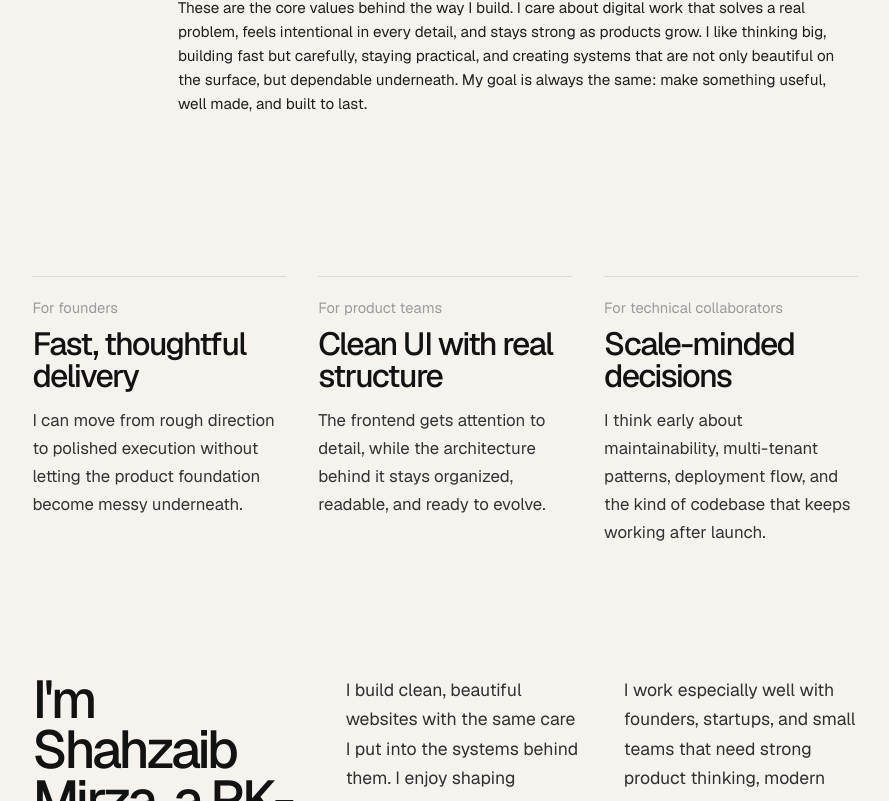
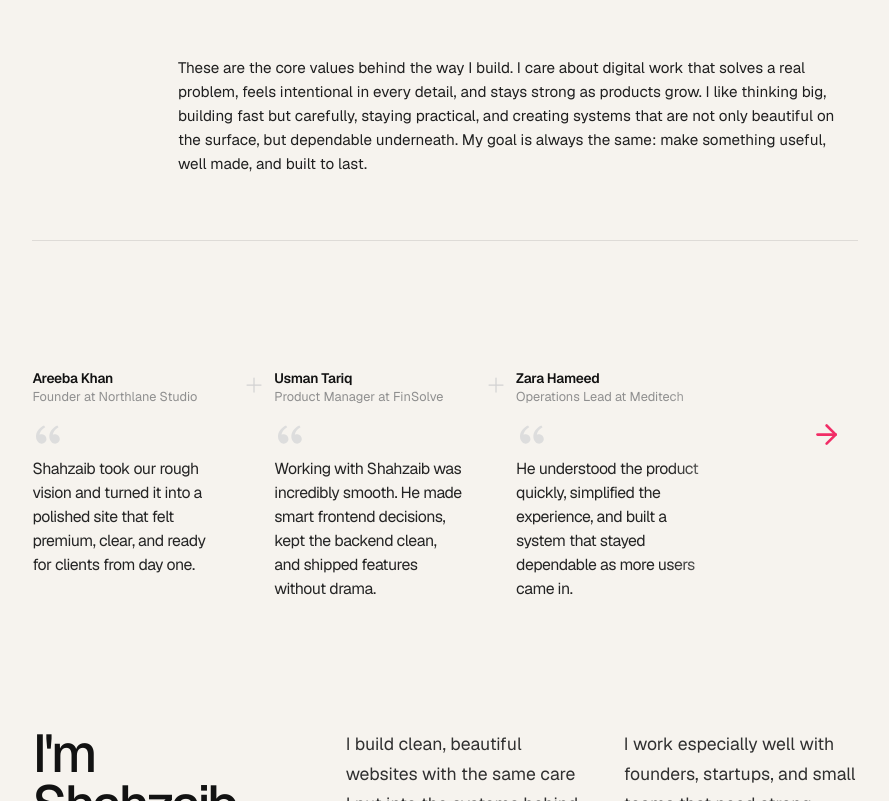
Before and after one commit to szaib-dev/personal-portfolio, a Next.js app: page / in a window 1280 px wide. Shown: the part 2122-2923 px from the top of the page, without its empty margins (358-1247 px from the left). Built offline with nearby package versions, Linux system fonts and the light colour scheme.

Commit message:
Redesign testimonial carousel section

```diff
--- a/src/app/page.js
+++ b/src/app/page.js
@@ -3,6 +3,8 @@
 import Image from "next/image";
 import { useEffect, useRef, useState } from "react";
 import { gsap } from "gsap";
+import { FiArrowRight, FiPlus } from "react-icons/fi";
+import { RiDoubleQuotesL } from "react-icons/ri";
 import styles from "./page.module.css";
 
 const audienceProfiles = [
@@ -101,30 +103,58 @@ const values = ["Useful", "Considered", "Beautiful", "Well made"];
 
 const referenceCards = [
   {
-    label: "For founders",
-    title: "Fast, thoughtful delivery",
+    name: "Areeba Khan",
+    role: "Founder at Northlane Studio",
     body:
-      "I can move from rough direction to polished execution without letting the product foundation become messy underneath.",
+      "Shahzaib took our rough vision and turned it into a polished site that felt premium, clear, and ready for clients from day one.",
   },
   {
-    label: "For product teams",
-    title: "Clean UI with real structure",
+    name: "Usman Tariq",
+    role: "Product Manager at FinSolve",
     body:
-      "The frontend gets attention to detail, while the architecture behind it stays organized, readable, and ready to evolve.",
+      "Working with Shahzaib was incredibly smooth. He made smart frontend decisions, kept the backend clean, and shipped features without drama.",
   },
   {
-    label: "For technical collaborators",
-    title: "Scale-minded decisions",
+    name: "Zara Hameed",
+    role: "Operations Lead at Meditech",
     body:
-      "I think early about maintainability, multi-tenant patterns, deployment flow, and the kind of codebase that keeps working after launch.",
+      "He understood the product quickly, simplified the experience, and built a system that stayed dependable as more users came in.",
+  },
+  {
+    name: "Bilal Saeed",
+    role: "Co-founder at LaunchGrid",
+    body:
+      "Shahzaib blends design sensitivity with engineering discipline. The product looked better, loaded faster, and became easier for our team to maintain.",
+  },
+  {
+    name: "Mariam Ali",
+    role: "Marketing Lead at Novacrest",
+    body:
+      "He did not just make the site look good. He gave us a smoother structure, stronger responsiveness, and a web presence that finally matched our brand.",
+  },
+  {
+    name: "Hassan Raza",
+    role: "CTO at Taskmint",
+    body:
+      "He was comfortable across the stack, thoughtful about architecture, and reliable about turning ambiguous requirements into shippable product work.",
   },
 ];
 
 const aboutTools = ["Next.js", "Node.js", "TypeScript"];
+const TESTIMONIALS_PER_PAGE = 3;
+const referencePages = Array.from(
+  { length: Math.ceil(referenceCards.length / TESTIMONIALS_PER_PAGE) },
+  (_, index) =>
+    referenceCards.slice(
+      index * TESTIMONIALS_PER_PAGE,
+      index * TESTIMONIALS_PER_PAGE + TESTIMONIALS_PER_PAGE
+    )
+);
 
 export default function Home() {
   const [activeAudience, setActiveAudience] = useState(audienceProfiles[0].id);
   const [activeSection, setActiveSection] = useState(navSections[0].id);
+  const [activeReferencePage, setActiveReferencePage] = useState(0);
   const [showIntro, setShowIntro] = useState(true);
   const introRef = useRef(null);
   const introNameRef = useRef(null);
@@ -134,6 +164,14 @@ export default function Home() {
   const activeProfile =
     audienceProfiles.find((profile) => profile.id === activeAudience) ??
     audienceProfiles[0];
+  const referenceTrackOffset =
+    activeReferencePage * (100 / referencePages.length);
+
+  const showNextReferencePage = () => {
+    setActiveReferencePage((currentPage) => {
+      return (currentPage + 1) % referencePages.length;
+    });
+  };
 
   useEffect(() => {
     const timeline = gsap.timeline({
@@ -373,14 +411,51 @@ export default function Home() {
           id="references"
           data-section
         >
-          <div className={styles.referencesGrid}>
-            {referenceCards.map((card) => (
-              <article key={card.title} className={styles.referenceCard}>
-                <p className={styles.referenceLabel}>{card.label}</p>
-                <h3 className={styles.referenceTitle}>{card.title}</h3>
-                <p className={styles.referenceBody}>{card.body}</p>
-              </article>
-            ))}
+          <div className={styles.referencesShell}>
+            <div className={styles.referencesViewport}>
+              <div
+                className={styles.referencesTrack}
+                style={{
+                  transform: `translateX(-${referenceTrackOffset}%)`,
+                }}
+              >
+                {referencePages.map((page, pageIndex) => (
+                  <div key={pageIndex} className={styles.referencesPage}>
+                    {page.map((card, cardIndex) => (
+                      <article key={card.name} className={styles.referenceCard}>
+                        {cardIndex > 0 && (
+                          <FiPlus
+                            aria-hidden="true"
+                            className={styles.referencePlus}
+                          />
+                        )}
+
+                        <div className={styles.referenceMeta}>
+                          <p className={styles.referenceName}>{card.name}</p>
+                          <p className={styles.referenceRole}>{card.role}</p>
+                        </div>
+
+                        <RiDoubleQuotesL
+                          aria-hidden="true"
+                          className={styles.referenceQuote}
+                        />
+                        <p className={styles.referenceBody}>{card.body}</p>
+                      </article>
+                    ))}
+                  </div>
+                ))}
+              </div>
+            </div>
+
+            <div aria-hidden="true" className={styles.referencesFade} />
+            <button
+              type="button"
+              className={styles.referencesNext}
+              onClick={showNextReferencePage}
+              aria-label="Show next testimonials"
+            >
+              <FiArrowRight aria-hidden="true" />
+            </button>
           </div>
         </section>
 
--- a/src/app/page.module.css
+++ b/src/app/page.module.css
@@ -207,6 +207,7 @@
   min-height: 38rem;
   padding-top: 0.9rem;
   padding-bottom: 2.75rem;
+  margin-top: 60px
 }
 
 .valuesStack {
@@ -214,13 +215,13 @@
   left: clamp(6.6rem, 8.2vw, 8.85rem);
   top: 0;
   max-width: 29rem;
+  margin-top: 20px;
 }
 
 .valuesWord {
   display: block;
   font-size: clamp(4.65rem, 6.35vw, 6.65rem);
   font-weight: 500;
-  margin-top: 28px;
   line-height: 0.9;
   letter-spacing: -0.08em;
 }
@@ -236,39 +237,110 @@
 }
 
 .referencesSection {
-  padding-top: 6rem;
+  padding-top: 2rem;
+  border-top: 1px solid rgba(18, 18, 18, 0.1);
 }
 
-.referencesGrid {
+.referencesShell {
+  position: relative;
+  padding-top: 6.1rem;
+}
+
+.referencesViewport {
+  overflow: hidden;
+}
+
+.referencesTrack {
+  display: flex;
+  transition: transform 0.55s cubic-bezier(0.23, 1, 0.32, 1);
+}
+
+.referencesPage {
+  flex: 0 0 100%;
+  box-sizing: border-box;
   display: grid;
   grid-template-columns: repeat(3, minmax(0, 1fr));
-  gap: 2rem;
+  gap: 3.25rem;
+  padding-right: 9.5rem;
 }
 
 .referenceCard {
-  min-height: 15rem;
-  padding-top: 1.35rem;
-  border-top: 1px solid rgba(18, 18, 18, 0.1);
+  position: relative;
+  min-height: 13.75rem;
 }
 
-.referenceLabel {
-  font-size: 0.92rem;
-  color: #9c9c9c;
+.referencePlus {
+  position: absolute;
+  top: 0.15rem;
+  left: -2rem;
+  color: #d2d2d2;
+  font-size: 1.5rem;
+  stroke-width: 1.25;
 }
 
-.referenceTitle {
-  margin-top: 0.7rem;
+.referenceMeta {
+  margin-bottom: 0.8rem;
+}
+
+.referenceName {
+  font-size: 0.86rem;
+  font-weight: 600;
+  line-height: 1.2;
+  letter-spacing: -0.02em;
+}
+
+.referenceRole {
+  margin-top: 0.16rem;
+  font-size: 0.8rem;
+  line-height: 1.3;
+  color: #8f8f8f;
+}
+
+.referenceQuote {
+  color: #dddddd;
   font-size: 2rem;
-  font-weight: 500;
-  line-height: 0.98;
-  letter-spacing: -0.05em;
 }
 
 .referenceBody {
-  margin-top: 1rem;
-  font-size: 1.05rem;
-  line-height: 1.66;
-  color: #333333;
+  max-width: 18rem;
+  margin-top: 0.08rem;
+  font-size: 0.99rem;
+  line-height: 1.52;
+  letter-spacing: -0.03em;
+  color: #242424;
+}
+
+.referencesFade {
+  position: absolute;
+  inset: 0 0 0 auto;
+  width: 12rem;
+  pointer-events: none;
+  background:
+    linear-gradient(
+      90deg,
+      rgba(246, 243, 238, 0) 0%,
+      rgba(246, 243, 238, 0.65) 44%,
+      #f6f3ee 72%,
+      #f6f3ee 100%
+    );
+}
+
+.referencesNext {
+  position: absolute;
+  top: 8.95rem;
+  right: 0.75rem;
+  z-index: 2;
+  display: inline-flex;
+  align-items: center;
+  justify-content: center;
+  width: 2.4rem;
+  height: 2.4rem;
+  border: 0;
+  background: transparent;
+  color: #f12d66;
+  font-size: 1.95rem;
+  cursor: pointer;
+  transition: transform 0.2s ease, color 0.2s ease;
 }
 
 .aboutSection {
@@ -397,6 +469,10 @@
     color: #525252;
   }
 
+  .referencesNext:hover {
+    color: #dd1f56;
+    transform: translateX(2px);
+  }
 }
 
 @media (max-width: 1220px) {
@@ -411,11 +487,19 @@
     order: initial;
   }
 
-  .valuesSection,
   .aboutTop,
-  .aboutLower,
-  .referencesGrid {
+  .aboutLower {
     grid-template-columns: 1fr;
+  }
+
+  .referencesPage {
+    grid-template-columns: repeat(2, minmax(0, 1fr));
+    gap: 2.35rem;
+    padding-right: 6rem;
+  }
+
+  .referencePlus {
+    display: none;
   }
 
   .aboutBody,
@@ -495,6 +579,27 @@
     padding-top: 5rem;
   }
 
+  .referencesShell {
+    padding-top: 3.5rem;
+  }
+
+  .referencesPage {
+    grid-template-columns: 1fr;
+    gap: 2rem;
+    padding-right: 0;
+  }
+
+  .referencesFade {
+    display: none;
+  }
+
+  .referencesNext {
+    position: static;
+    width: auto;
+    height: auto;
+    margin-top: 2rem;
+    padding: 0;
+  }
 }
 
 @media (max-width: 560px) {
```
